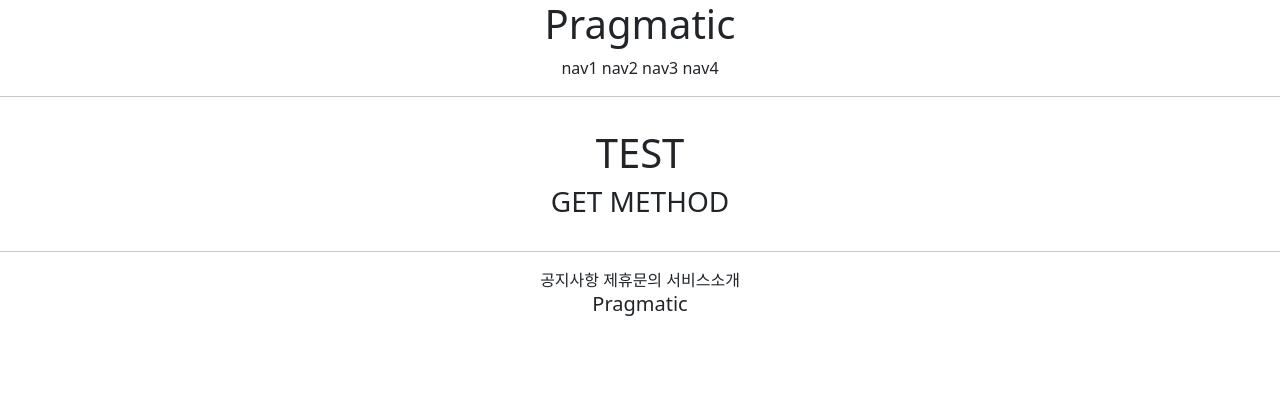
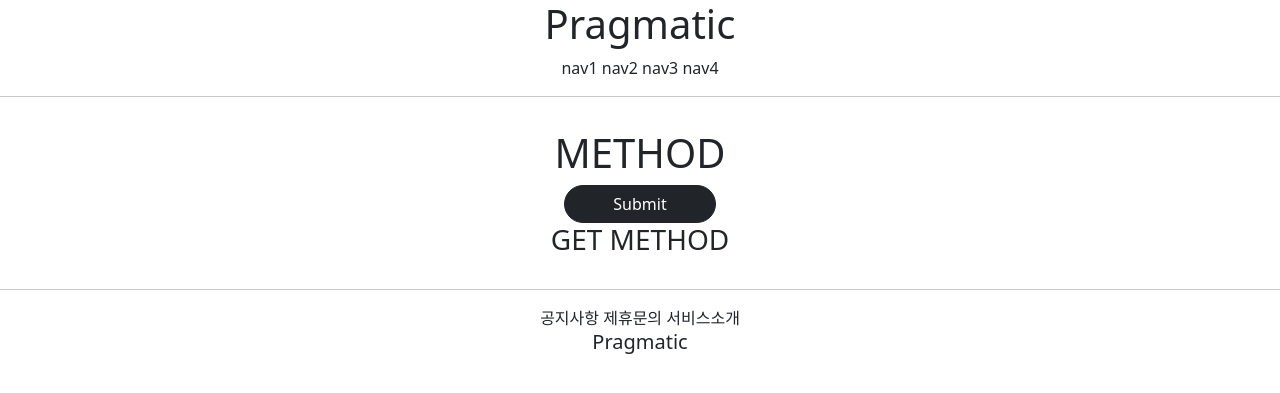
Before and after one commit to plumteri/trial_2, a Django app: page /accounts/hello_world/ in a window 1280 px wide. Shown: the top 393 px of the page. Run offline with Django 3.2, Linux system fonts and the light colour scheme; parts of the project's set-up code (start-up, migrations or seed data) failed here and were passed over.

Commit message:
7/8 2class commit3_trial2

```diff
--- a/accountapp/templates/accountapp/hello_world.html
+++ b/accountapp/templates/accountapp/hello_world.html
@@ -5,7 +5,12 @@
 
    <div style='margin: 2rem; text-align:center' >
 
-    <h1>TEST</h1>
+    <h1>METHOD</h1>
+    <form action="/accounts/hello_world/" method="post">
+       {% csrf_token %}
+        <input type="submit" class="btn btn-dark rounded-pill px-5">
+
+    </form>
     <h3>{{ text }}</h3>
 
    </div>
```
